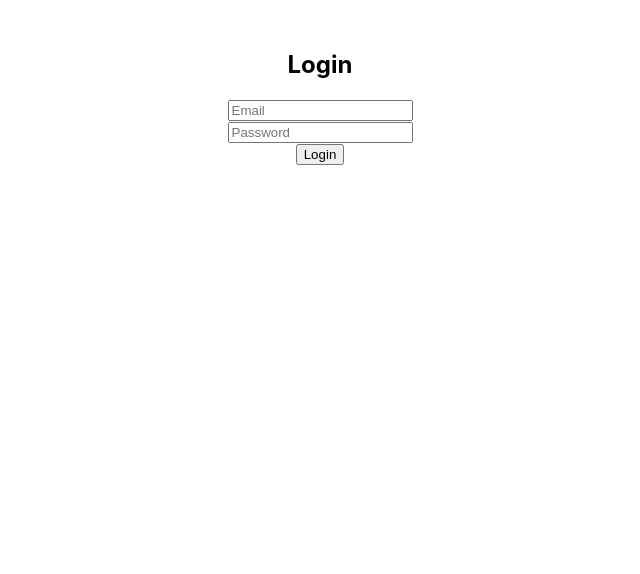
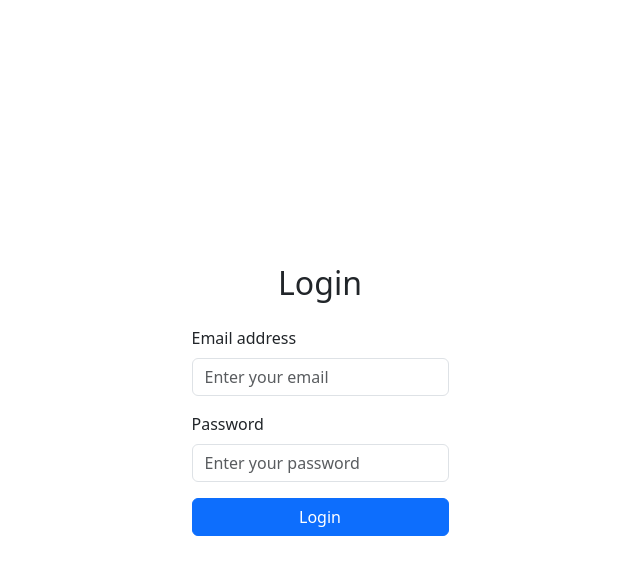
Before and after one commit to bilgehankiso/Student_Management_System, a React (Create React App) app in the folder Views/frontend/: page /login in a window 1280 px wide. Shown: the top 574 px of the page, without its empty margins (320-960 px from the left). Built offline with nearby package versions, Linux system fonts and the light colour scheme.

Commit message:
Bootstrap added

```diff
--- a/Views/frontend/package.json
+++ b/Views/frontend/package.json
@@ -3,8 +3,10 @@
   "version": "0.1.0",
   "private": true,
   "dependencies": {
+    "bootstrap": "^5.3.3",
     "cra-template": "1.2.0",
     "react": "^18.3.1",
+    "react-bootstrap": "^2.10.9",
     "react-dom": "^18.3.1",
     "react-router-dom": "^7.1.5",
     "react-scripts": "^5.0.1"
--- a/Views/frontend/src/index.js
+++ b/Views/frontend/src/index.js
@@ -3,6 +3,7 @@ import ReactDOM from 'react-dom/client';
 import './index.css';
 import App from './App';
 import reportWebVitals from './reportWebVitals';
+import "bootstrap/dist/css/bootstrap.min.css";
 
 const root = ReactDOM.createRoot(document.getElementById('root'));
 root.render(
--- a/Views/frontend/src/pages/Login.js
+++ b/Views/frontend/src/pages/Login.js
@@ -1,44 +1,61 @@
 import React, { useState } from "react";
+import { useNavigate } from "react-router-dom";
+import { Form, Button, Container, Row, Col, Alert } from "react-bootstrap";
 
 const Login = () => {
     const [email, setEmail] = useState("");
     const [password, setPassword] = useState("");
     const [message, setMessage] = useState("");
+    const navigate = useNavigate();
+
 
     const handleSubmit = (e) => {
         e.preventDefault();
 
         if (email === "test@example.com" && password === "password123") {
-      setMessage("Login successful!");
+            setMessage({ type: "success", text: "Login successful!" });
+            setTimeout(() => {
+                navigate("/dashboard");
+              }, 2000);
         } else {
-      setMessage("Invalid email or password.");
+            setMessage({ type: "danger", text: "Invalid email or password." });
         }
     };
 
     return (
-    <div style={{ textAlign: "center", marginTop: "50px" }}>
-      <h2>Login</h2>
-      <form onSubmit={handleSubmit}>
-        <div>
-          <input
+        <Container className="d-flex justify-content-center align-items-center" style={{ height: "100vh" }}>
+            <Row>
+                <Col xs={12} md={12} className="mx-auto">
+                    <h2 className="text-center mb-4">Login</h2>
+                    {message && <Alert variant={message.type}>{message.text}</Alert>}
+                    <Form onSubmit={handleSubmit}>
+                        <Form.Group controlId="formEmail">
+                            <Form.Label>Email address</Form.Label>
+                            <Form.Control
                                 type="email"
-            placeholder="Email"
+                                placeholder="Enter your email"
                                 value={email}
                                 onChange={(e) => setEmail(e.target.value)}
                             />
-        </div>
-        <div>
-          <input
+                        </Form.Group>
+
+                        <Form.Group controlId="formPassword" className="mt-3">
+                            <Form.Label>Password</Form.Label>
+                            <Form.Control
                                 type="password"
-            placeholder="Password"
+                                placeholder="Enter your password"
                                 value={password}
                                 onChange={(e) => setPassword(e.target.value)}
                             />
-        </div>
-        <button type="submit">Login</button>
-      </form>
-      {message && <p>{message}</p>}
-    </div>
+                        </Form.Group>
+
+                        <Button variant="primary" type="submit" className="w-100 mt-3">
+                            Login
+                        </Button>
+                    </Form>
+                </Col>
+            </Row>
+        </Container>
     );
 };
 
```
Also changed, not shown: 12 other files (tests, documents, lock files or other folders). Lines whose indentation alone changed are shown as unchanged.
